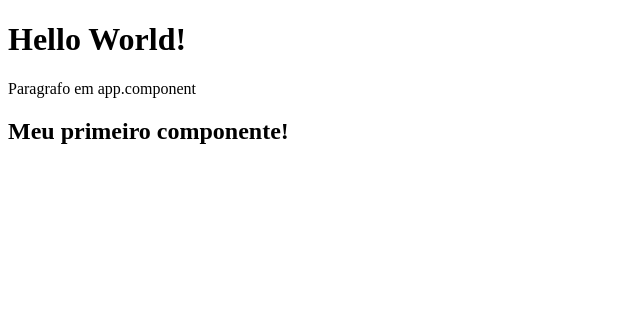
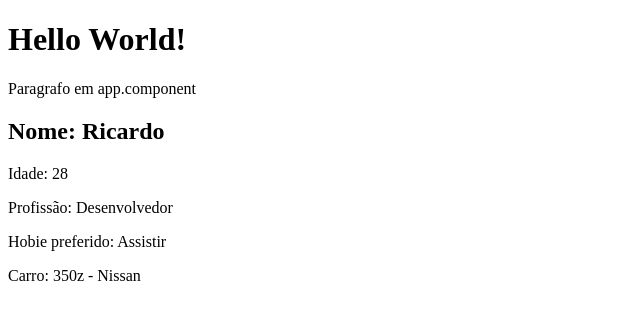
Before and after one commit to ricardorocker/curso-angular, an Angular app: page / in a window 1280 px wide. Shown: the top 320 px of the page, without its empty margins (0-640 px from the left). Built offline with nearby package versions, Linux system fonts and the light colour scheme.

Commit message:
Dados no template
- propriedas(dados impressos no template)
- métodos(funcionalidades exec a partir de eventos)
- constructor(iniciar prop no angular)
- interpolação de string, array, obj

```diff
--- a/src/app/components/first-component/first-component.component.html
+++ b/src/app/components/first-component/first-component.component.html
@@ -1 +1,5 @@
-<h2>Meu primeiro componente!</h2>
+<h2>Nome: {{ name }}</h2>
+<p>Idade: {{ age }}</p>
+<p>Profissão: {{ job }}</p>
+<p>Hobie preferido: {{ hobbies[2] }}</p>
+<p>Carro: {{ car.name }} - {{ car.brand }}</p>
--- a/src/app/components/first-component/first-component.component.ts
+++ b/src/app/components/first-component/first-component.component.ts
@@ -6,5 +6,13 @@ import { Component } from '@angular/core';
   styleUrls: ['./first-component.component.css']
 })
 export class FirstComponentComponent {
+  name: string = 'Ricardo';
+  age: number = 28;
+  job = 'Desenvolvedor';
+  hobbies = ['Correr', 'Estudar', 'Assistir'];
+  car = {
+    name: '350z',
+    brand: 'Nissan'
+  }
 
 }
```
